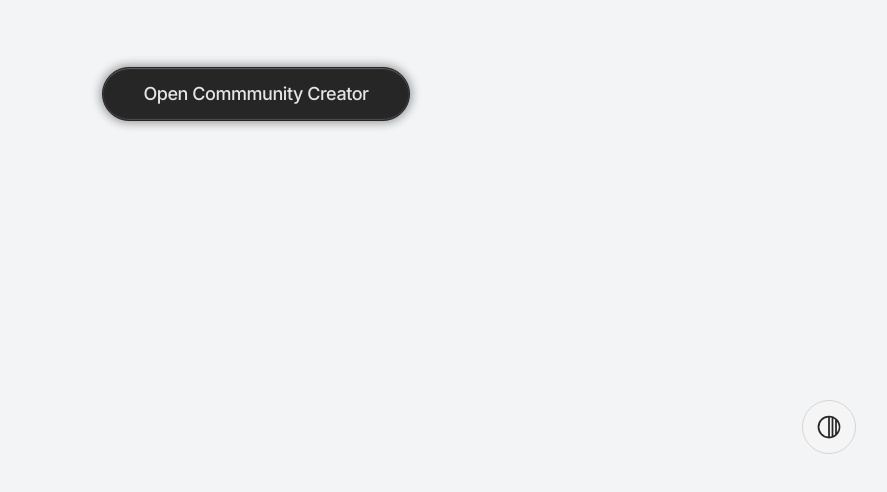
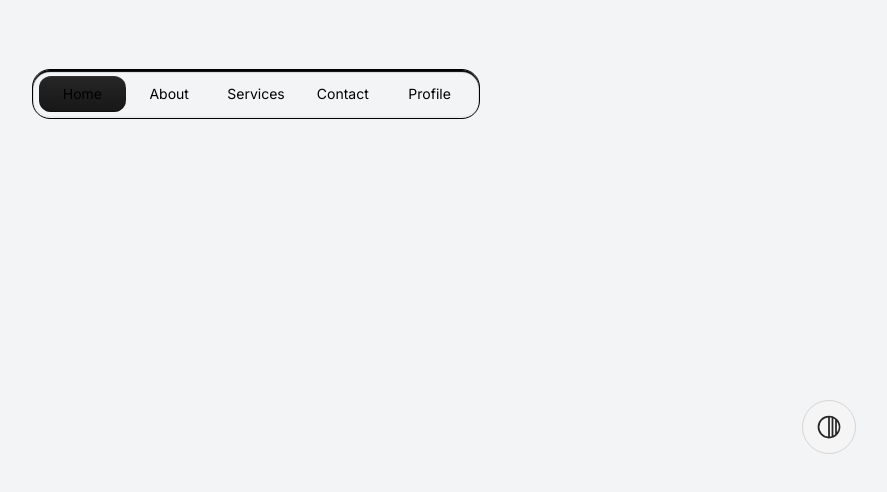
Before and after one commit to YSH-IX/Recreated-Components, a Next.js app: page / in a window 1280 px wide. Shown: the part 306-798 px from the top of the page, without its empty margins (384-1271 px from the left). Built offline with nearby package versions, Linux system fonts and the light colour scheme.

Commit message:
recreated a skeumorphic tab selector

```diff
--- a/src/app/page.tsx
+++ b/src/app/page.tsx
@@ -12,8 +12,6 @@ import { Slider } from '@/components/slider';
 import { Tooltip } from '@/components/tooltip';
 
 export default function Home() {
-
-
   return (
     <div className="div-center min-h-fit w-full flex-col gap-20 bg-gray-100 sm:h-screen">
       {/* <SocialsMenu /> */}
@@ -34,7 +32,6 @@ export default function Home() {
       {/* <ScrollSection /> */}
       {/* <Box /> */}
       {/* <Buttons />  */}
-
       {/* <ControlButtons /> */}
       {/* <Bits /> */}
 
@@ -46,7 +43,7 @@ export default function Home() {
       {/* <Slider /> */}
       {/* <LayoutCard /> */}
       {/* <SharedMenu />  */}
-      {/* <Nav />  */}
+      <Nav />
       {/* <MultiStepBtn /> */}
       {/* <Expandables /> */}
       {/* <ScrollBar /> */}
@@ -55,7 +52,7 @@ export default function Home() {
       {/* <HorizonatialTooltip /> */}
       {/* <Showcase/> */}
       {/* <ReceiveButton/> */}
-      <CreateCommunity/>
+      {/* <CreateCommunity/> */}
     </div>
   );
 }
--- a/src/components/createCommunity.tsx
+++ b/src/components/createCommunity.tsx
@@ -149,13 +149,12 @@ export const CreateCommunity = () => {
                         <div
                           id="pricingAccess"
                           {...register('pricingAccess')}
-                          className="grid w-full grid-cols-3 rounded-full bg-neutral-200 p-1 dark:bg-neutral-950"
+                          className="grid w-full grid-cols-3 rounded-full bg-gray-100 p-1 dark:bg-neutral-950"
                         >
                           {pricingOptions.map((item, idx) => {
                             const isActive = field.value === item.value;
                             return (
                               <div
-                                defaultValue={item.value}
                                 key={idx}
                                 className="div-center relative col-span-1 h-10 w-full cursor-pointer rounded-full md:h-12"
                                 onClick={() => field.onChange(item.value)}
--- a/src/components/nav.tsx
+++ b/src/components/nav.tsx
@@ -1,20 +1,60 @@
 'use client';
+import { cn } from '@/lib/utils';
 import { motion } from 'motion/react';
 import Link from 'next/link';
 import { useState } from 'react';
 export const Nav = () => {
   const navLinks = [
-    { href: '/home', title: 'Home' },
-    { href: '/about', title: 'About' },
-    { href: '/services', title: 'Services' },
-    { href: '/contact', title: 'Contact' },
-    { href: '/profile', title: 'Profile' },
+    { href: '#', title: 'Home' },
+    { href: '#', title: 'About' },
+    { href: '#', title: 'Services' },
+    { href: '#', title: 'Contact' },
+    { href: '#', title: 'Profile' },
   ];
 
-  const [hovered, setHovered] = useState<number | null>(null);
+  const [selected, setSelected] = useState<number | null>(0);
   return (
-    <div className="div-center min-h-screen w-full bg-gray-200 p-2">
+    <div className="div-center min-h-screen w-full bg-gray-100 p-2 dark:bg-neutral-900">
+      {/* Skeumorphic version */}
       <nav
+        className={cn(
+          'font-inter flex w-full max-w-md items-center rounded-[18px] border p-1.5 dark:border-neutral-900',
+          'shadow-[inset_0_-2px_1px_0_rgba(200,200,200,0.2),inset_0_2px_1px_0_rgba(0,0,0,1)]',
+          'dark:bg-linear-to-b from-neutral-950 via-neutral-950/90 to-neutral-950/80',
+        )}
+      >
+        {navLinks.map((nav, idx) => (
+          <Link
+            onClick={() => setSelected(idx)}
+            key={idx}
+            href={nav.href}
+            className="group relative w-full text-center outline-none dark:text-neutral-500"
+          >
+            {selected === idx && (
+              <motion.div
+                layoutId={'hover'}
+                className={cn(
+                  'absolute inset-0 rounded-xl',
+                  'bg-linear-to-b from-neutral-800 to-neutral-900',
+                  'shadow-[inset_0_1px_1px_0_rgba(200,200,200,0.1),inset_0_-1px_1px_0_rgba(0,0,0,0.4)]',
+                )}
+              ></motion.div>
+            )}
+            <div
+              className={cn(
+                'relative py-2 text-sm transition-colors duration-200 ease-out',
+                selected === idx
+                  ? 'dark:text-neutral-300'
+                  : 'group-hover:text-neutral-300',
+              )}
+            >
+              {nav.title}
+            </div>
+          </Link>
+        ))}
+      </nav>
+      {/* Basic Navbar */}
+      {/* <nav
         onMouseLeave={() => setHovered(null)}
         className="flex w-full max-w-md items-center rounded-full border border-neutral-600 bg-neutral-100 p-1"
       >
@@ -36,7 +76,7 @@ export const Nav = () => {
             </div>
           </Link>
         ))}
-      </nav>
+      </nav> */}
     </div>
   );
 };
--- /dev/null
+++ b/src/components/popover.tsx
@@ -0,0 +1,14 @@
+'use client';
+import { motion } from 'motion/react';
+import { cn } from '@/lib/utils';
+import React from 'react';
+import { PlusIcon } from '@phosphor-icons/react';
+
+export const Popover = () => {
+    return <div className='w-full h-screen div-center bg-gray-100 dark:bg-neutral-900'>
+
+        <div className=''>
+            <PlusIcon weight='regular' color='currentColor' size={24}/>
+        </div>
+  </div>;
+};
```
